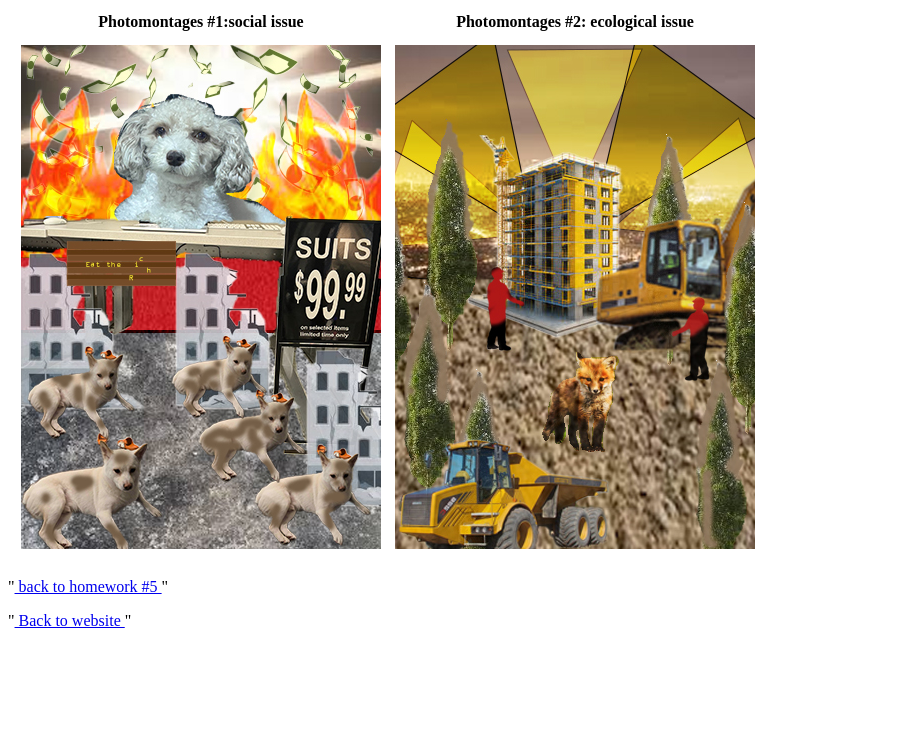
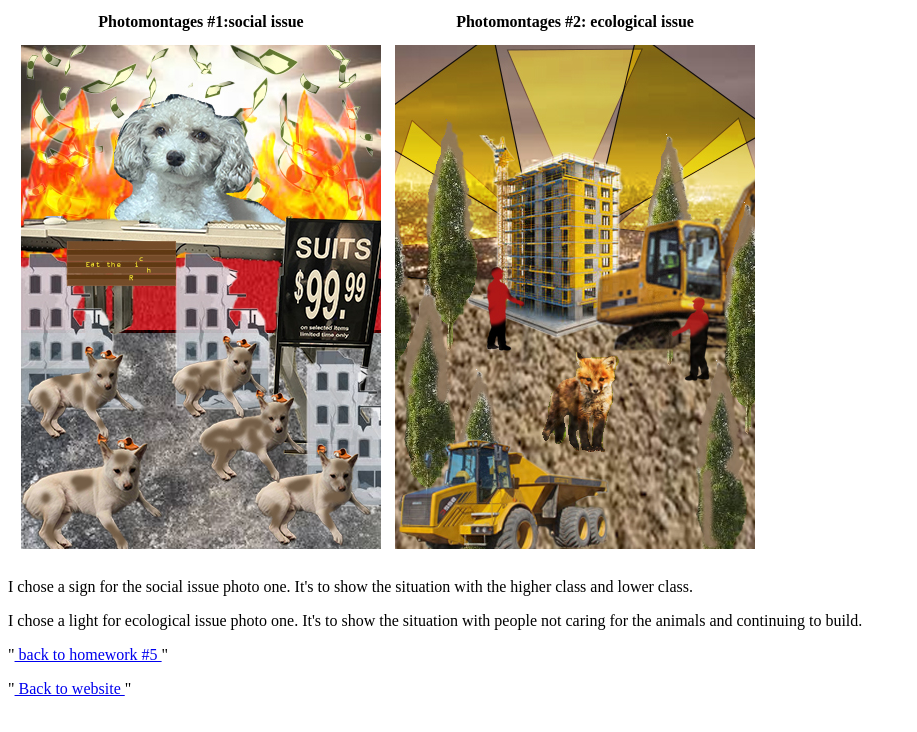
Before and after one commit to EmiIsHungry/socialcampaign.html, a plain HTML site: page index.html in a window 1280 px wide. Shown: the part 66-798 px from the top of the page, without its empty margins (0-917 px from the left). Drawn offline with Linux system fonts and the light colour scheme.

Commit message:
Update index.html

```diff
--- a/index.html
+++ b/index.html
@@ -16,6 +16,8 @@
         </td>
     </tr>
   </table>
+    <p> I chose a sign for the social issue photo one. It's to show the situation with the higher class and lower class.</p>
+    <p> I chose a light for ecological issue photo one. It's to show the situation with people not caring for the animals and continuing to build. </p>
     <p> "<a href= https://emiishungry.github.io/homework5.html/> back to homework #5 </a>" </p>
     <p> "<a href= https://emiishungry.github.io/medpl150/> Back to website </a>"</p>
   </body>
```
